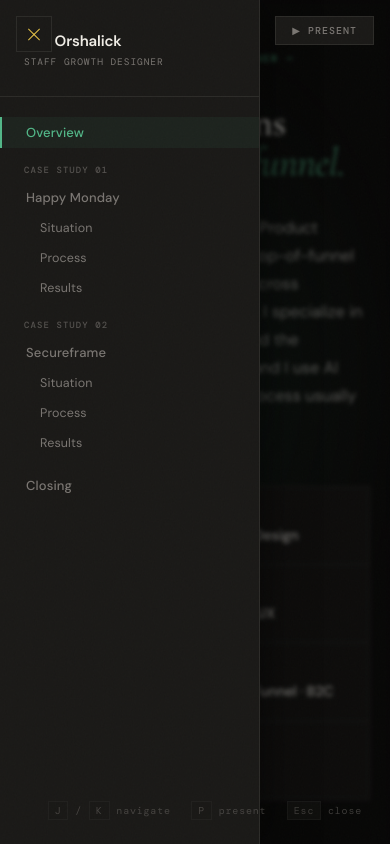
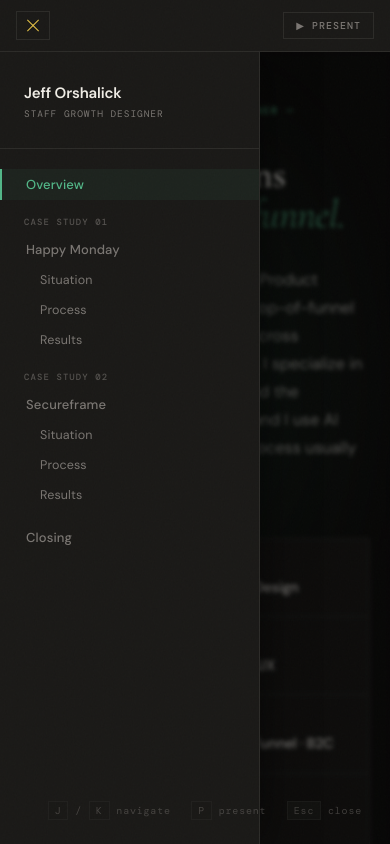
Before and after one commit to jefforshalick/growth-ai-presentation-experiment, a plain HTML site: page index.html in a window 390 px wide. Both pictures are taken after a click on the button "Toggle navigation". Drawn offline with nearby package versions, Linux system fonts and the light colour scheme.

Commit message:
Fix mobile nav overlap with top bar pattern

```diff
--- a/index.html
+++ b/index.html
@@ -1016,6 +1016,58 @@
     .cube-small-8.face-front-D { width:100px;height:100px;transform:rotateX(-90deg) translate3d(100px,50px,-50px); }
     .cube-small-8.face-front-E { width:100px;height:100px;transform:rotateY(-90deg) translate3d(-50px,0px,-50px); }
     .cube-small-8.face-front-F { width:100px;height:100px;transform:rotateY(180deg) translate3d(-100px,0px,100px); }
+
+    /* ── Mobile Top Bar ──────────────────────────── */
+    .mobile-bar {
+      display: none;
+      position: fixed;
+      top: 0; left: 0; right: 0;
+      height: 52px;
+      background: var(--surface);
+      border-bottom: 1px solid var(--border);
+      z-index: 150;
+      align-items: center;
+      justify-content: space-between;
+      padding: 0 16px;
+    }
+
+    .bar-btn {
+      font-family: var(--font-mono);
+      font-size: 10px;
+      font-weight: 500;
+      letter-spacing: 0.1em;
+      text-transform: uppercase;
+      color: var(--muted);
+      background: transparent;
+      border: 1px solid var(--border);
+      cursor: pointer;
+      display: flex;
+      align-items: center;
+      gap: 8px;
+      padding: 6px 12px;
+      transition: color 0.15s, border-color 0.15s;
+    }
+    .bar-btn:hover { color: var(--accent); border-color: var(--accent); }
+
+    .bar-hamburger {
+      display: flex;
+      flex-direction: column;
+      gap: 4px;
+      padding: 8px;
+      border: 1px solid var(--border);
+      background: transparent;
+      cursor: pointer;
+    }
+    .bar-hamburger span {
+      display: block;
+      width: 16px;
+      height: 1px;
+      background: var(--muted);
+      transition: transform 0.2s, opacity 0.2s, background 0.2s;
+    }
+    .bar-hamburger.open span:nth-child(1) { transform: translateY(5px) rotate(45deg); background: var(--accent); }
+    .bar-hamburger.open span:nth-child(2) { opacity: 0; }
+    .bar-hamburger.open span:nth-child(3) { transform: translateY(-5px) rotate(-45deg); background: var(--accent); }
 
     /* ── Mobile Nav Toggle ────────────────────────── */
     .nav-toggle {
@@ -1061,11 +1113,15 @@
 
     /* ── Responsive ───────────────────────────────── */
     @media (max-width: 900px) {
+      .mobile-bar { display: flex; }
+      .nav-toggle { display: none; }
+      .present-btn { display: none; }
+
       nav {
         position: fixed;
         left: calc(-1 * var(--nav-w));
-        top: 0;
-        height: 100vh;
+        top: 52px;
+        height: calc(100vh - 52px);
         z-index: 10;
         transition: left 0.28s cubic-bezier(0.4, 0, 0.2, 1);
         box-shadow: none;
@@ -1076,9 +1132,9 @@
         box-shadow: 4px 0 40px rgba(0,0,0,0.5);
       }
 
-      .nav-toggle { display: flex; }
-
-      main { width: 100%; }
+      .nav-overlay { top: 52px; }
+
+      main { width: 100%; padding-top: 52px; }
 
       .present-btn { top: 16px; right: 16px; }
 
@@ -1140,6 +1196,15 @@
 <body>
 <div class="grain" aria-hidden="true"></div>
 <div class="nav-overlay" id="nav-overlay" onclick="closeNav()"></div>
+
+<!-- ── Mobile Top Bar ─────────────────────────────── -->
+<div class="mobile-bar" id="mobile-bar">
+  <button class="bar-hamburger" id="bar-hamburger" onclick="toggleNav()" aria-label="Toggle navigation">
+    <span></span><span></span><span></span>
+  </button>
+  <button class="bar-btn" onclick="togglePresentation()">&#x25B6; Present</button>
+</div>
+
 <button class="nav-toggle" id="nav-toggle" onclick="toggleNav()" aria-label="Toggle navigation">
   <span></span><span></span><span></span>
 </button>
@@ -2105,12 +2170,14 @@
     document.getElementById('nav').classList.add('open');
     document.getElementById('nav-overlay').classList.add('open');
     document.getElementById('nav-toggle').classList.add('open');
+    document.getElementById('bar-hamburger').classList.add('open');
   }
 
   function closeNav() {
     document.getElementById('nav').classList.remove('open');
     document.getElementById('nav-overlay').classList.remove('open');
     document.getElementById('nav-toggle').classList.remove('open');
+    document.getElementById('bar-hamburger').classList.remove('open');
   }
 
   function toggleNav() {
```
